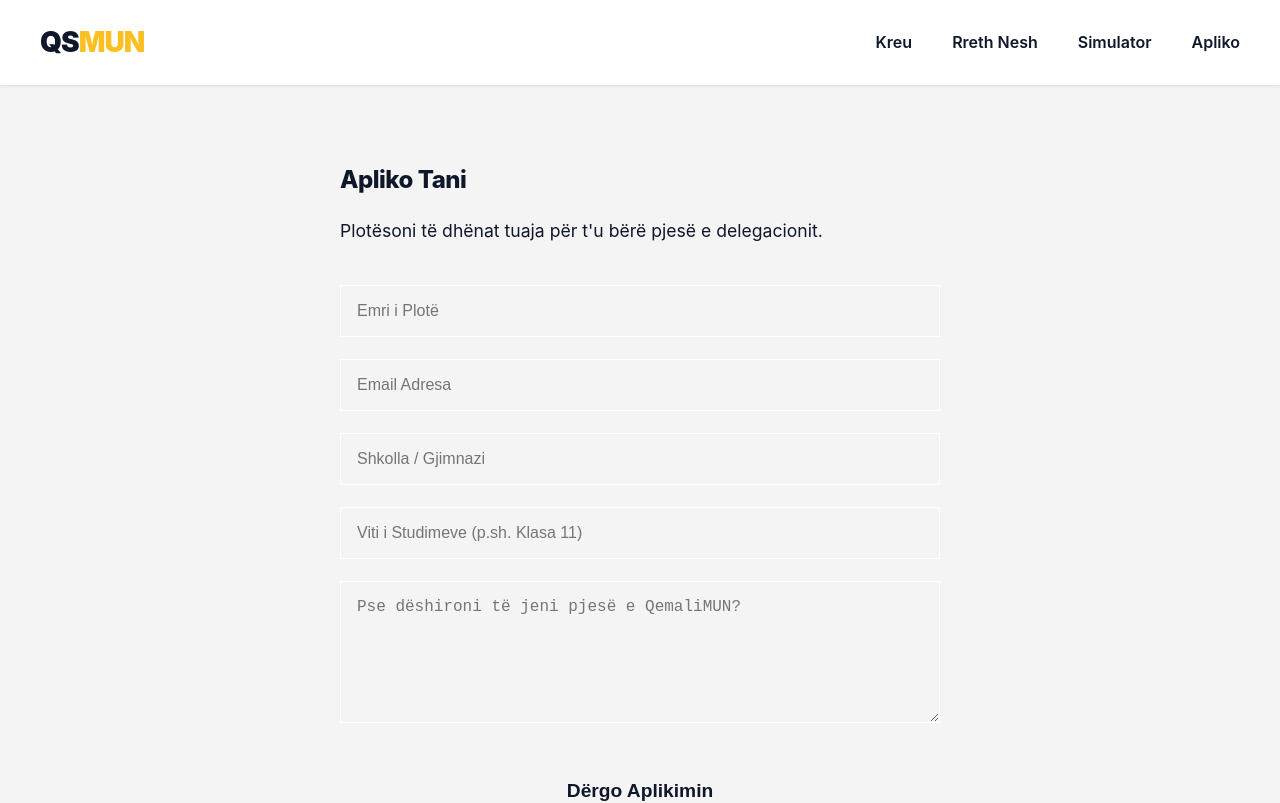
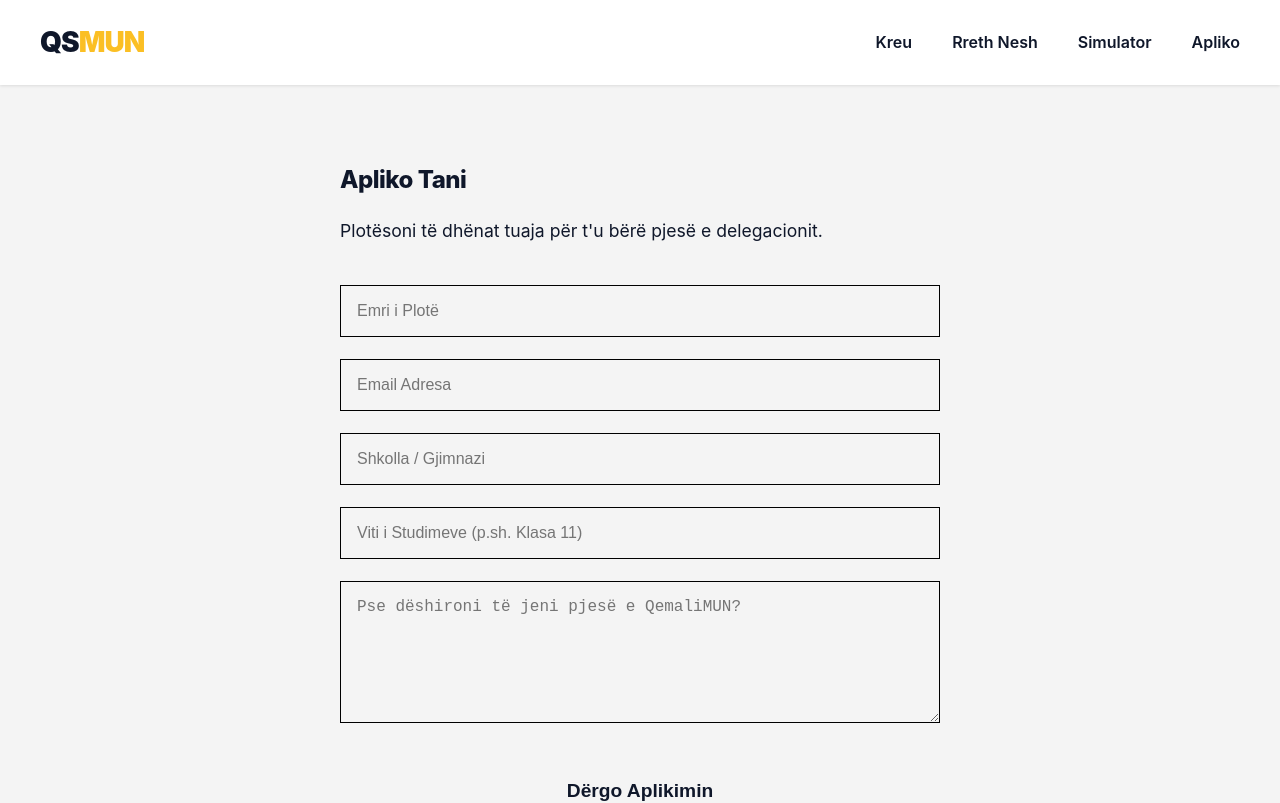
Before and after one commit to sidicyborg42x/QemaliMUN, a React (Create React App) app in the folder frontend/: page /about in a window 1280 px wide. Shown: the top 803 px of the page. Built offline with nearby package versions, Linux system fonts and the light colour scheme.

Commit message:
color change

```diff
--- a/frontend/src/pages/ApplyPage.css
+++ b/frontend/src/pages/ApplyPage.css
@@ -39,7 +39,7 @@
     width: 100%;
     padding: 16px;
     background-color: var(--bg-tertiary);
-    border: 1px solid rgb(255, 255, 255);
+    border: 1px solid rgb(0, 0, 0);
     border-radius: var(--border-radius-md);
     color: var(--text-primary);
     box-sizing: border-box;
@@ -52,7 +52,7 @@
     outline: none;
     border-color: var(--accent-gold);
     box-shadow: 0 0 10px rgba(240, 165, 0, 0.15);
-    background-color: #1a1a1a;
+    background-color: #ffffff;
 }
 
 .submit-btn {
```
